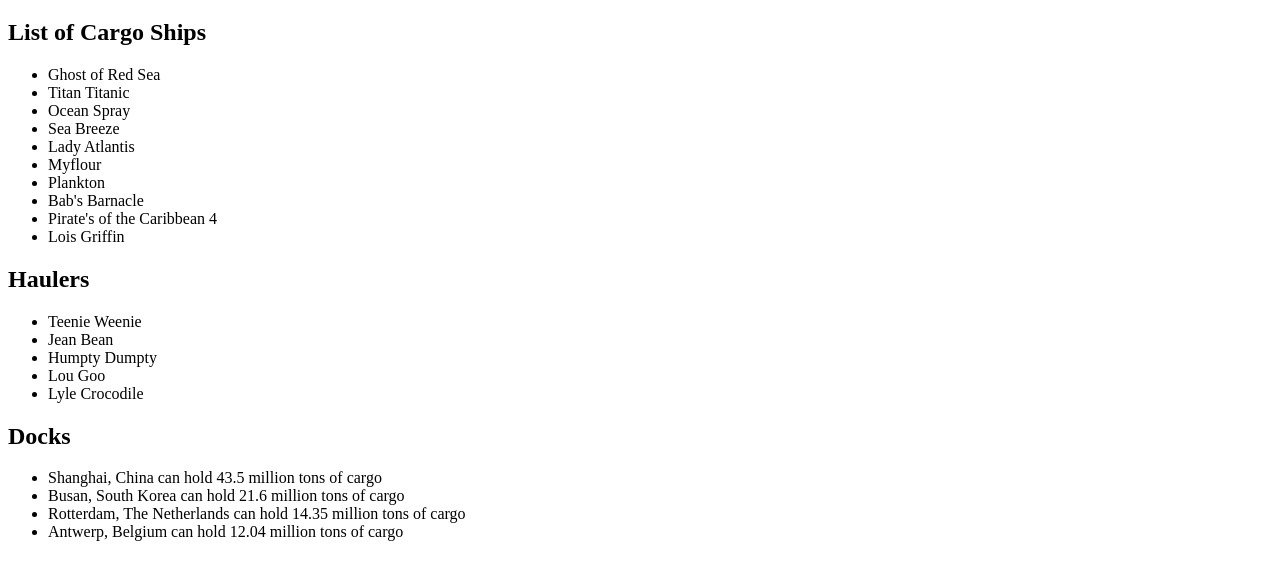
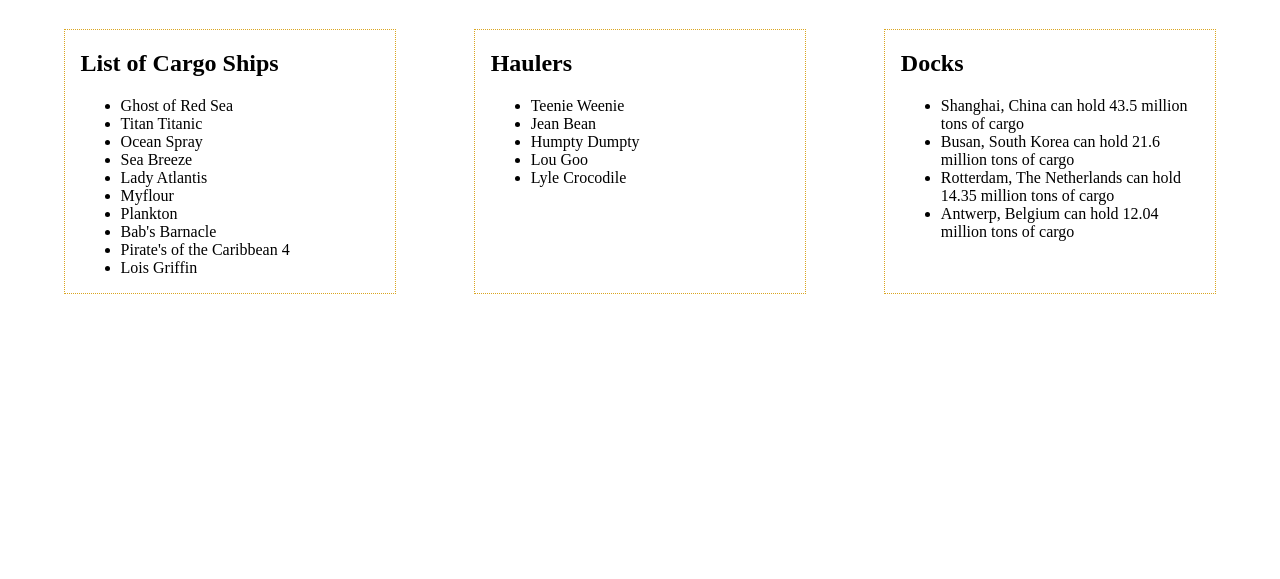
Before and after one commit to HelenEsterman/shipping-ship-ships, a plain HTML site: page index.html in a window 1280 px wide. Shown: the part 61-640 px from the top of the page. Drawn offline with Linux system fonts and the light colour scheme.

Commit message:
added a tiny bit of css styling

```diff
--- a/index.html
+++ b/index.html
@@ -4,6 +4,7 @@
     <meta charset="UTF-8">
     <meta name="viewport" content="width=device-width, initial-scale=1.0">
     <title>Shipping Ship Ships</title>
+    <link rel="stylesheet" href="./styles/main.css">
 </head>
 <body>
     <main class="container">
--- a/scripts/main.js
+++ b/scripts/main.js
@@ -6,16 +6,16 @@ let htmlContainer = document.querySelector(".container")
 
 const htmlContent =
     `<h1>Shipping Ship Ships</h1>
-    <article>
-        <section>
+    <article class="details">
+        <section class="detail--column">
             <h2>List of Cargo Ships</h2>
             ${CargoShipList()}
         </section>
-        <section>
+        <section class="detail--column">
             <h2>Haulers</h2>
             ${HaulersList()}
         </section>
-        <section>
+        <section class="detail--column">
             <h2>Docks</h2>
             ${DockList()}
         </section>
--- a/styles/main.css
+++ b/styles/main.css
@@ -0,0 +1,16 @@
+.details {
+    display: flex;
+    justify-content: space-evenly;
+    padding: 10px;
+}
+
+.detail--column {
+    flex-basis: 24%;
+    margin: 0 2rem;
+    border: 1px dotted goldenrod;
+    padding: 0 1rem;
+}
+
+/* .assignments {
+    padding: 1rem 5rem;
+} */
```
